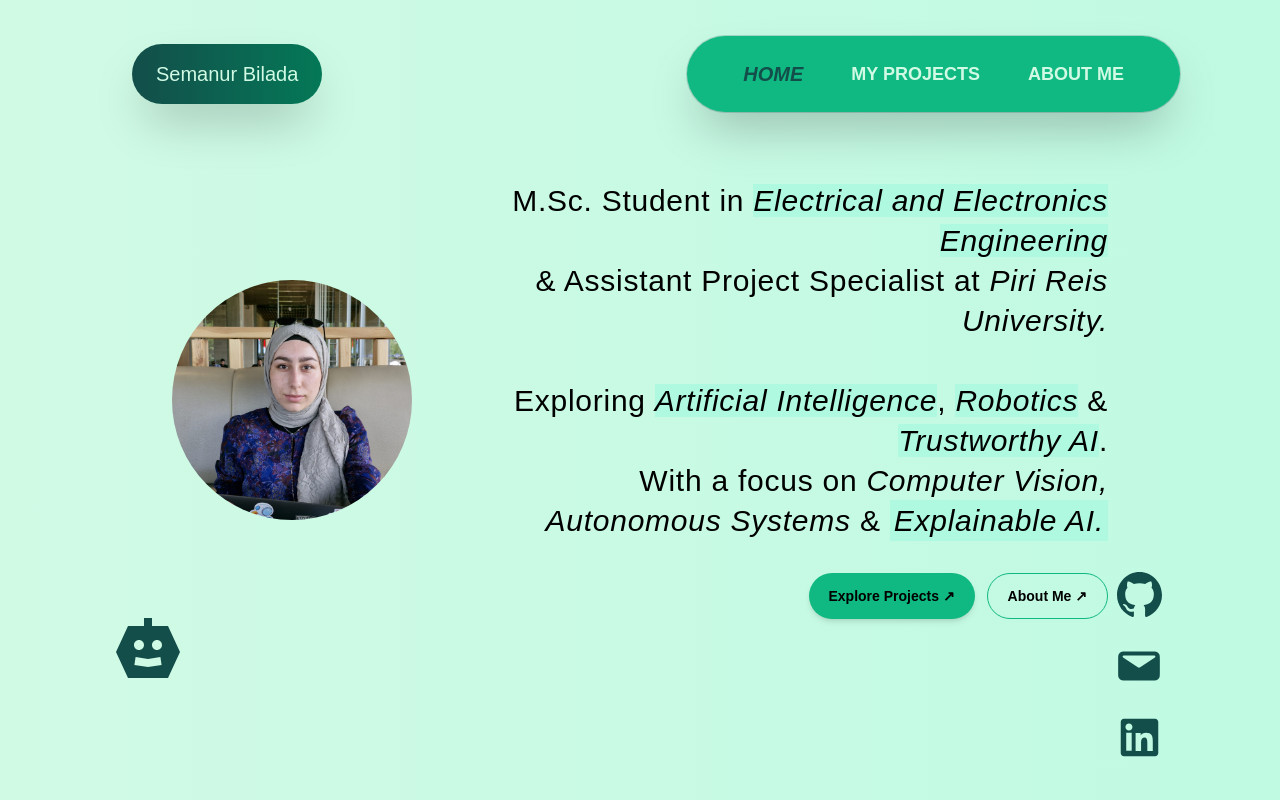
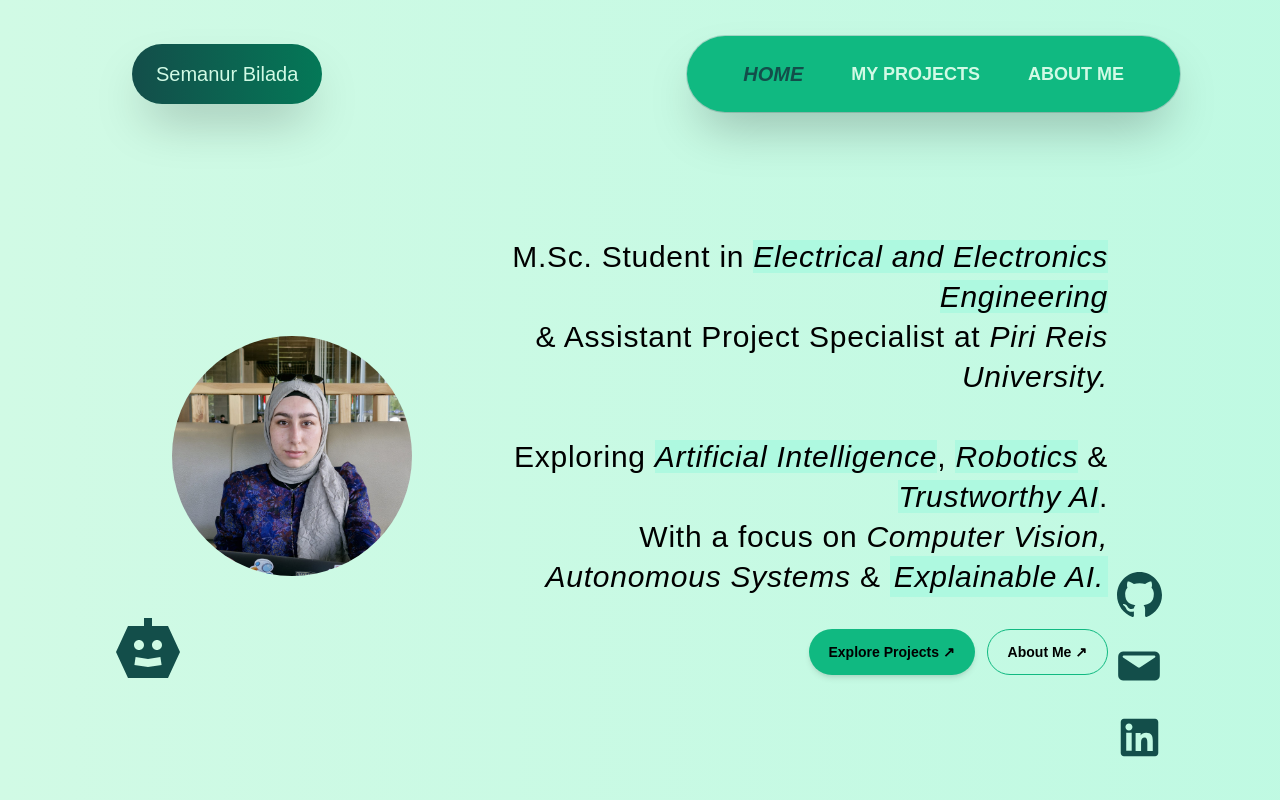
Before and after one commit to semanurbilada/portfolio-website, a React (Create React App) app: page /#/ in a window 1280 px wide. Shown: the top 800 px of the page. Built offline with nearby package versions, Linux system fonts and the light colour scheme.

Commit message:
Minor edit in Home page for page design

```diff
--- a/src/pages/Home.tsx
+++ b/src/pages/Home.tsx
@@ -25,7 +25,7 @@ const publications = [
 
 const Home: React.FC = () => {
     return (
-        <div className="page-default my-0 w-full flex flex-col items-center justify-start">
+        <div className="page-default my-14 w-full flex flex-col items-center justify-start">
             <main className="w-full max-w-6xl mx-auto px-6 md:px-10">
                 {/* ================= HERO SECTION ================= */}
                 <section className="min-h-screen flex md:flex-row flex-col items-center justify-center md:gap-14 gap-8 py-24 md:py-16">
```
